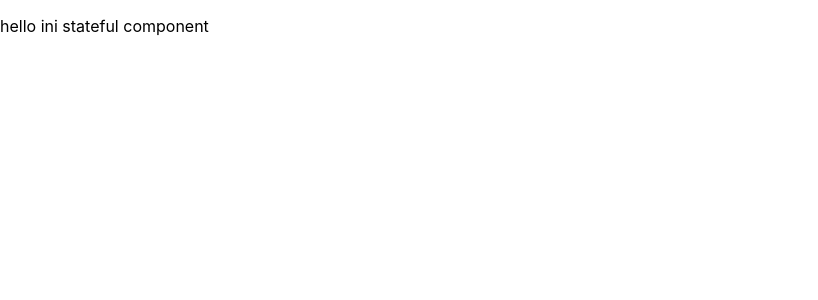
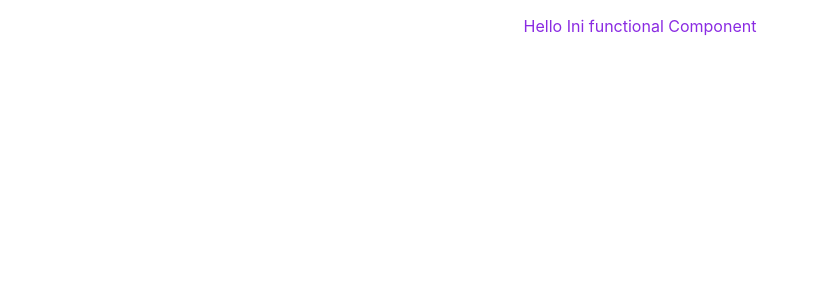
Before and after one commit to Anggasayogo/learn-reactjs, a React (Create React App) app: page / in a window 1280 px wide. Shown: the top 300 px of the page, without its empty margins (0-818 px from the left). Built offline with nearby package versions, Linux system fonts and the light colour scheme.

Commit message:
statefulcomponent and stateles component

```diff
--- /dev/null
+++ b/src/components/HelloComponent.css
@@ -0,0 +1,4 @@
+.component{
+    color: blueviolet;
+    text-align: center;
+}
--- a/src/components/HelloComponent.js
+++ b/src/components/HelloComponent.js
@@ -1,9 +1,12 @@
 import React from 'react';
+import './HelloComponent.css';
 
 
 const HelloCompnent = () => {
     return (
-        <p>Hello ini function component</p>
+        <div className="component">
+            <p>Hello Ini functional Component</p>
+        </div>
     );
 }
 
--- a/src/index.js
+++ b/src/index.js
@@ -9,7 +9,7 @@ import StatefullComponent from './containers/StatefullComponent';
 
 ReactDOM.render(
   <React.StrictMode>
-    <StatefullComponent/>
+    <HelloCompnent/>
   </React.StrictMode>,
   document.getElementById('root')
 );
```
